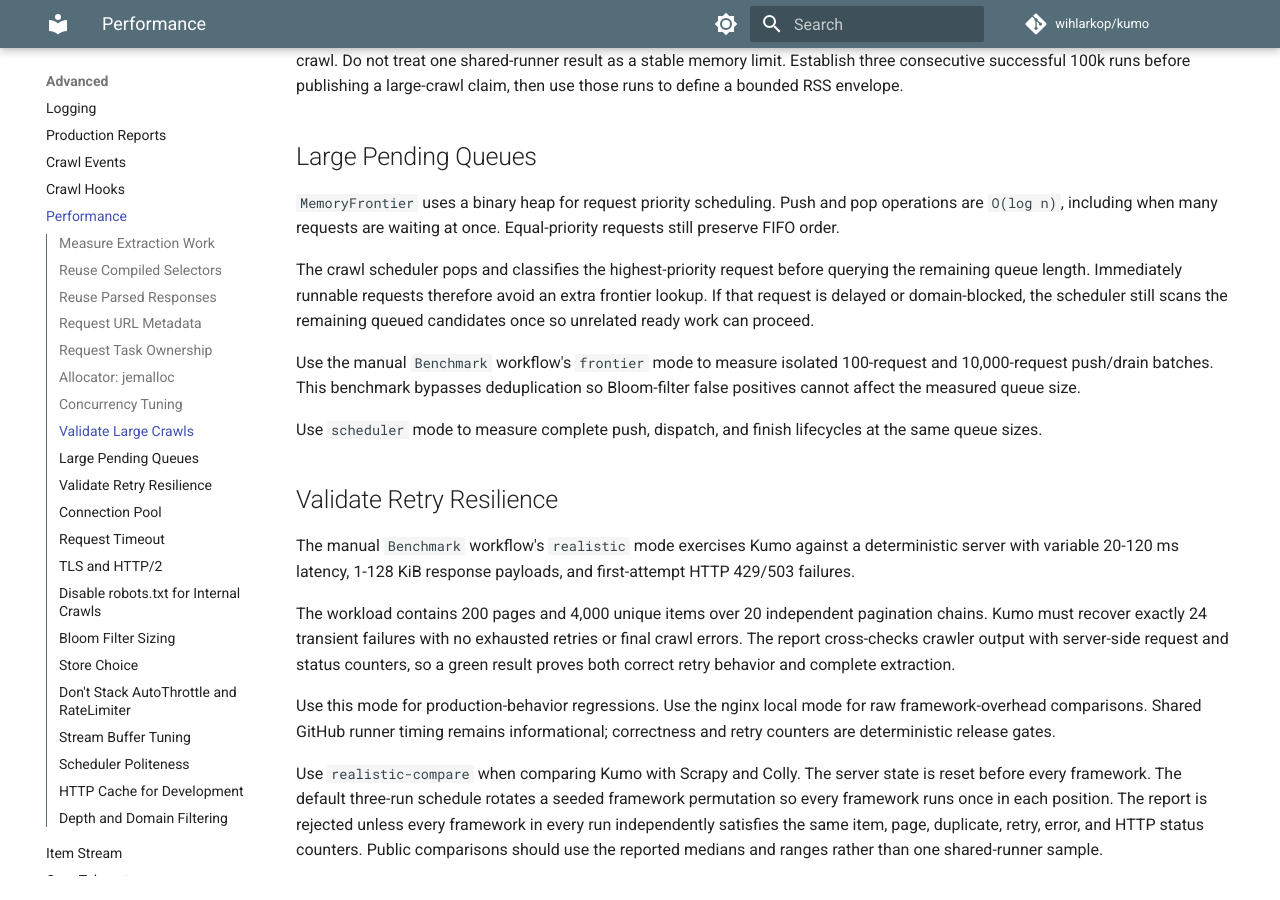
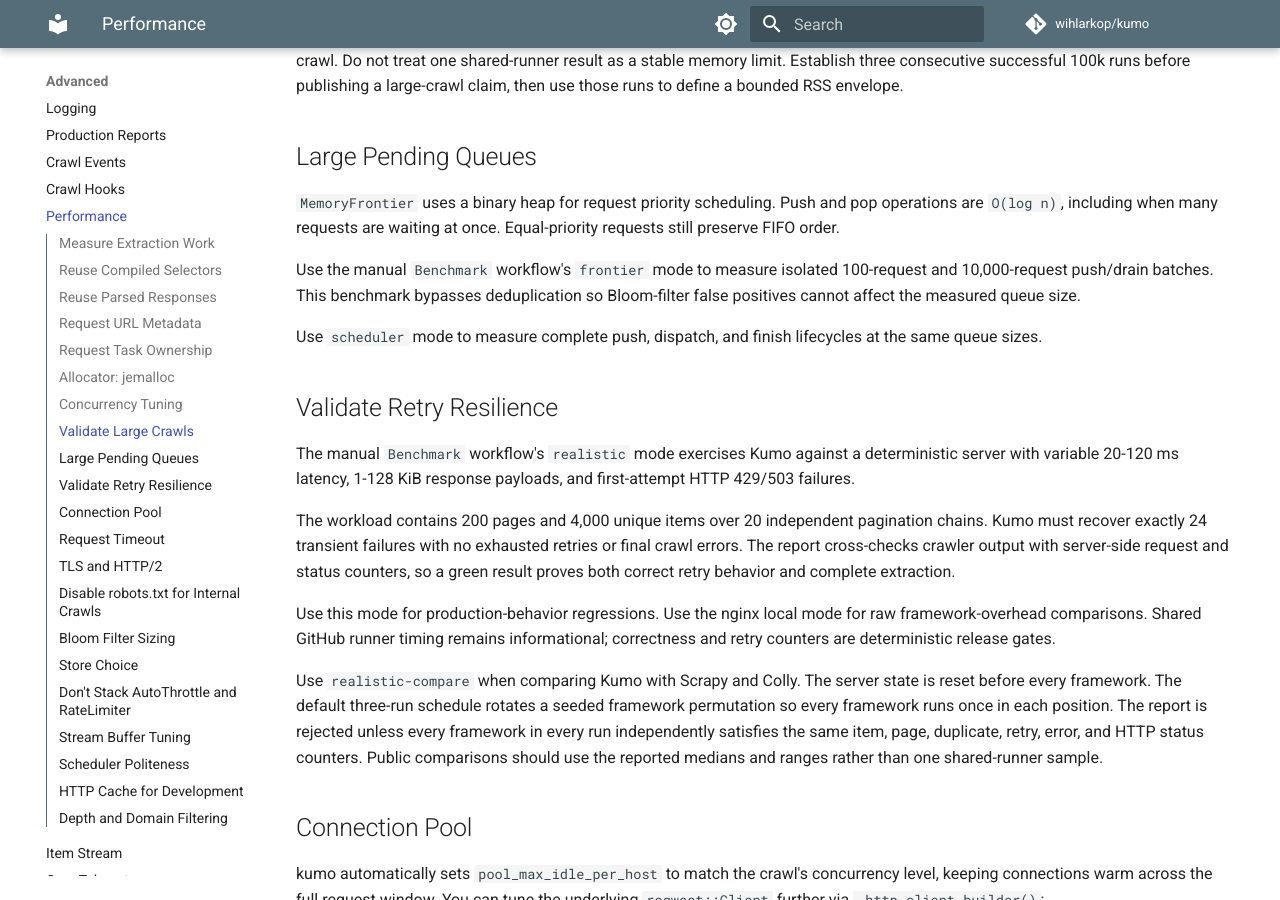
Before and after one commit to wihlarkop/kumo, an MkDocs documentation site: the page built from docs/src/advanced/performance.md, in a window 1280 px wide and 900 px high, scrolled down 2852 px. Built offline with MkDocs 1.6.1 and Material for MkDocs 9.7.7, drawn with Linux system fonts in a browser that asks for light colours; comment, search, counter and statistics services are not loaded.

Commit message:
revert: drop neutral scheduler optimization

```diff
--- a/docs/src/advanced/performance.md
+++ b/docs/src/advanced/performance.md
@@ -136,12 +136,6 @@ to define a bounded RSS envelope.
 `MemoryFrontier` uses a binary heap for request priority scheduling. Push and
 pop operations are `O(log n)`, including when many requests are waiting at
 once. Equal-priority requests still preserve FIFO order.
-
-The crawl scheduler pops and classifies the highest-priority request before
-querying the remaining queue length. Immediately runnable requests therefore
-avoid an extra frontier lookup. If that request is delayed or domain-blocked,
-the scheduler still scans the remaining queued candidates once so unrelated
-ready work can proceed.
 
 Use the manual `Benchmark` workflow's `frontier` mode to measure isolated
 100-request and 10,000-request push/drain batches. This benchmark bypasses
```
Also changed, not shown: docs/src/changelog.md (+0 -3 lines), 1 other file.
